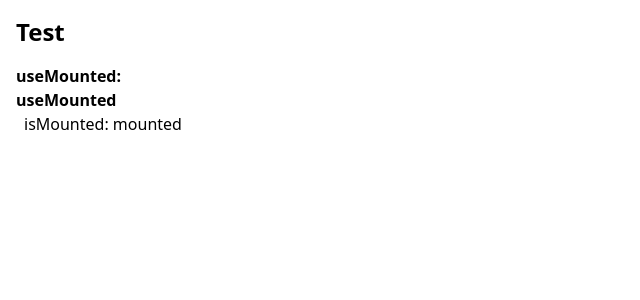
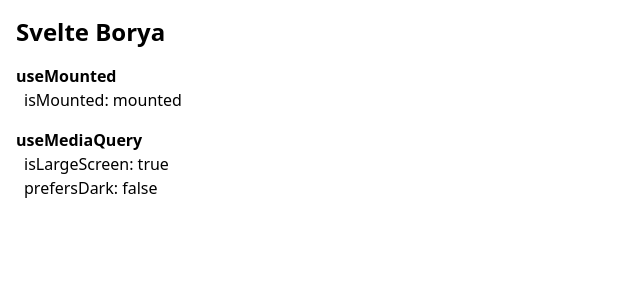
Before and after one commit to yamageji/svelte-borya, a SvelteKit app: page / in a window 1280 px wide. Shown: the top 300 px of the page, without its empty margins (0-640 px from the left). Built offline with nearby package versions, Linux system fonts and the light colour scheme.

Commit message:
feat: create useMediaQuery

```diff
--- /dev/null
+++ b/src/core/_configurable.ts
@@ -0,0 +1,26 @@
+import { isClient } from '../shared';
+
+export interface ConfigurableWindow {
+	window?: Window;
+}
+
+export interface ConfigurableDocument {
+	document?: Document;
+}
+
+export interface ConfigurableDocumentOrShadowRoot {
+	document?: DocumentOrShadowRoot;
+}
+
+export interface ConfigurableNavigator {
+	navigator?: Navigator;
+}
+
+export interface ConfigurableLocation {
+	location?: Location;
+}
+
+export const defaultWindow = /* #__PURE__ */ isClient ? window : undefined;
+export const defaultDocument = /* #__PURE__ */ isClient ? window.document : undefined;
+export const defaultNavigator = /* #__PURE__ */ isClient ? window.navigator : undefined;
+export const defaultLocation = /* #__PURE__ */ isClient ? window.location : undefined;
--- /dev/null
+++ b/src/core/useMediaQuery/demo.svelte
@@ -0,0 +1,18 @@
+<script lang="ts">
+	import { useMediaQuery } from '../useMediaQuery/index.svelte';
+
+	const isLargeScreen = useMediaQuery('(min-width: 1024px)');
+	const prefersDark = useMediaQuery('(prefers-color-scheme: dark)');
+</script>
+
+<div>
+	<h2 class="font-bold">useMediaQuery</h2>
+	<ul class="ml-2">
+		<li>
+			<p>isLargeScreen: {isLargeScreen.value}</p>
+		</li>
+		<li>
+			<p>prefersDark: {prefersDark.value}</p>
+		</li>
+	</ul>
+</div>
--- /dev/null
+++ b/src/core/useMediaQuery/index.svelte.ts
@@ -0,0 +1,52 @@
+import type { ConfigurableWindow } from '../_configurable';
+import { defaultWindow } from '../_configurable';
+import { onDestroy, onMount } from 'svelte';
+
+export function useMediaQuery(query: string, options: ConfigurableWindow = {}) {
+	const { window = defaultWindow } = options;
+	const isSupported = () =>
+		window && 'matchMedia' in window && typeof window.matchMedia === 'function';
+
+	let mediaQuery: MediaQueryList | undefined;
+	let matches = $state(false);
+
+	const handler = (event: MediaQueryListEvent) => {
+		matches = event.matches;
+	};
+
+	const cleanup = () => {
+		if (!mediaQuery) return;
+		if ('removeEventListener' in mediaQuery) mediaQuery.removeEventListener('change', handler);
+		// @ts-expect-error deprecated API
+		else mediaQuery.removeListener(handler);
+	};
+
+	const stopWatch = () => {
+		if (!isSupported) return;
+
+		cleanup();
+
+		mediaQuery = window!.matchMedia(query);
+
+		if ('addEventListener' in mediaQuery) mediaQuery.addEventListener('change', handler);
+		// @ts-expect-error deprecated API
+		else mediaQuery.addListener(handler);
+
+		matches = mediaQuery.matches;
+	};
+
+	onMount(() => {
+		stopWatch();
+	});
+
+	onDestroy(() => {
+		cleanup();
+		mediaQuery = undefined;
+	});
+
+	return {
+		get value() {
+			return matches;
+		}
+	};
+}
--- a/src/routes/+page.svelte
+++ b/src/routes/+page.svelte
@@ -1,6 +1,11 @@
 <script lang="ts">
 	import UseMounted from '../core/useMounted/demo.svelte';
+	import UseMediaQuery from '../core/useMediaQuery/demo.svelte';
 </script>
 
-<h1 class="font-bold mb-4 text-2xl">Test</h1>
-<p><span class="font-bold">useMounted:</span> <UseMounted /></p>
+<h1 class="font-bold mb-4 text-2xl">Svelte Borya</h1>
+
+<div class="flex flex-col gap-4">
+	<UseMounted />
+	<UseMediaQuery />
+</div>
--- /dev/null
+++ b/src/shared/index.ts
@@ -0,0 +1 @@
+export * from './utils';
--- /dev/null
+++ b/src/shared/utils/index.ts
@@ -0,0 +1 @@
+export * from './is';
```
